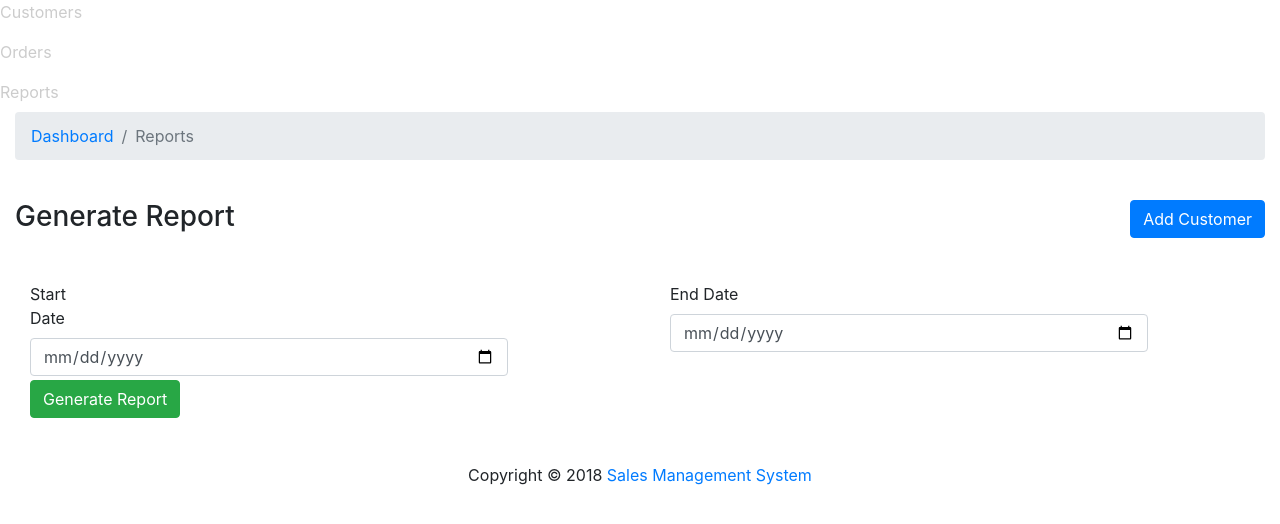
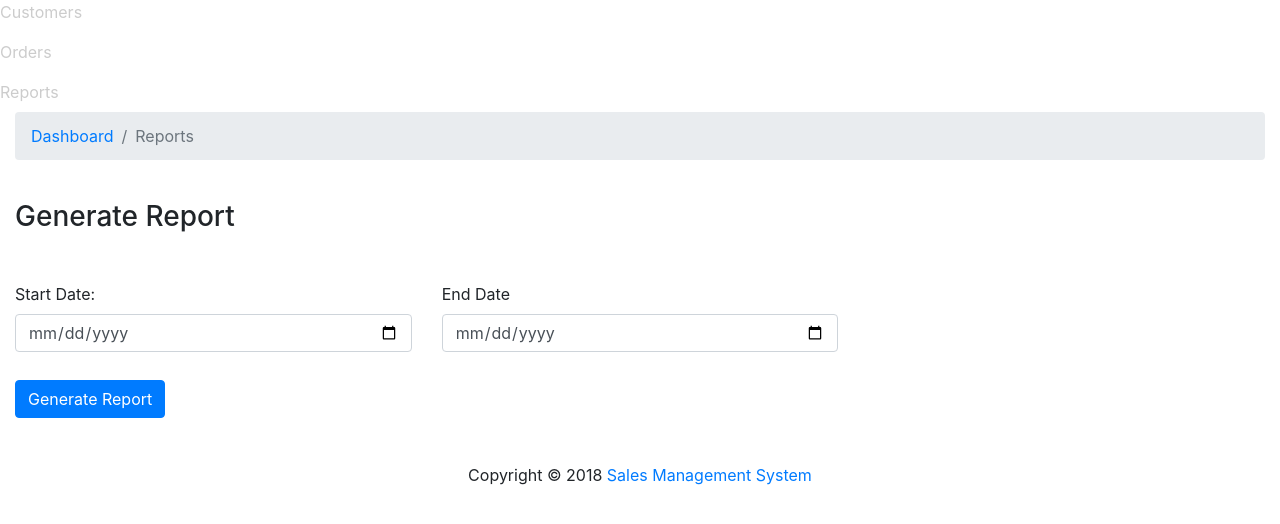
Before and after one commit to tomasz-dabrowski/sales-management-php, a PHP site: page /sales-management-php/reports.php in a window 1280 px wide. Shown: the part 224-748 px from the top of the page. Run offline with PHP 8.4, Linux system fonts and the light colour scheme; the visitor is signed in with stand-in values (Sample User, id 1); style sheets or scripts are compiled from the project's sources; some libraries are stand-ins or nearby versions.

Commit message:
generate reports

```diff
--- /dev/null
+++ b/custom/js/reports.js
@@ -0,0 +1,55 @@
+$(document).ready(function() {
+
+	$("#getOrderReportForm").unbind('submit').bind('submit', function() {
+
+		var startDate = $("#startDate").val();
+		var endDate = $("#endDate").val();
+
+		if (startDate == "" || endDate == "") {
+			if (startDate == "") {
+				$("#startDate").closest('.form-group').addClass('has-error');
+				$("#startDate").after('<p class="text-danger">Start Date is required</p>');
+			} else {
+				$(".form-group").removeClass('has-error');
+				$(".text-danger").remove();
+			}
+
+			if (endDate == "") {
+				$("#endDate").closest('.form-group').addClass('has-error');
+				$("#endDate").after('<p class="text-danger">End Date is required</p>');
+			} else {
+				$(".form-group").removeClass('has-error');
+				$(".text-danger").remove();
+			}
+		} else {
+			$(".form-group").removeClass('has-error');
+			$(".text-danger").remove();
+
+			var form = $(this);
+
+			$.ajax({
+				url: form.attr('action'),
+				type: form.attr('method'),
+				data: form.serialize(),
+				dataType: 'text',
+				success:function(response) {
+					var mywindow = window.open('', 'Sales Management System', 'height=400,width=600');
+	        mywindow.document.write('<html><head><title>Order Report</title>');
+	        mywindow.document.write('</head><body>');
+	        mywindow.document.write(response);
+	        mywindow.document.write('</body></html>');
+
+	        mywindow.document.close(); // necessary for IE >= 10
+	        mywindow.focus(); // necessary for IE >= 10
+
+	        mywindow.print();
+	        mywindow.close();
+				} // /success
+			});	// /ajax
+
+		} // /else
+
+		return false;
+	});
+
+});
--- a/reports.php
+++ b/reports.php
@@ -27,9 +27,6 @@ include_once 'includes/navbar.php';
                             <div class="col-md-6">
                                 <h3><i class="fas fa-fw fa-chart-bar"></i> Generate Report</h3>
                             </div>
-                            <div class="col-md-6" >
-                                <button class="btn btn-primary float-right button1" data-toggle="modal" id="addCustomersModalBtn" data-target="#addCustomersModal"> <i class="fas fa-plus-circle"></i> Add Customer </button>
-                            </div>
                         </div> <!-- row -->
 
                         <p><br /></p>
@@ -37,42 +34,35 @@ include_once 'includes/navbar.php';
                         <div class="panel-body">
 
                             <form class="form-horizontal" action="controller/getOrderReport.php" method="post" id="getOrderReportForm">
-
                                 <div class="row">
-                                    <div class="col-md-6">
+                                    <div class="col-md-4">
                                         <div class="form-group">
-                                    <label for="startDate" class="col-sm-2 control-label">Start Date</label>
-                                    <div class="col-sm-10">
+                                            <label for="startDate" class="control-label">Start Date:</label>
                                             <input type="date" class="form-control" id="startDate" name="startDate" placeholder="Start Date" />
                                         </div>
                                     </div>
-                                    </div>
-
-                                    <div class="col-md-6">
+                                    <div class="col-md-4">
                                         <div class="form-group">
-                                    <label for="endDate" class="col-sm-2 control-label">End Date</label>
-                                    <div class="col-sm-10">
+                                            <label for="endDate" class="control-label">End Date</label>
                                             <input type="date" class="form-control" id="endDate" name="endDate" placeholder="End Date" />
                                         </div>
                                     </div>
-                                    </div>
-                                </div>
+                                </div> <!-- /row -->
+
+                                <br />
 
                                 <div class="form-group">
-                                    <div class="col-sm-offset-2 col-sm-10">
-                                        <button type="submit" class="btn btn-success" id="generateReportBtn"> <i class="glyphicon glyphicon-ok-sign"></i> Generate Report</button>
-                                    </div>
+                                    <button type="submit" class="btn btn-primary button1" id="generateReportBtn"> <i class="fas fa-plus-circle"></i> Generate Report </button>
                                 </div>
                             </form>
 
-                        </div>
+                        </div> <!-- /panel-body -->
 
                     </div> <!-- /panel -->
                 </div> <!-- /col-md-12 -->
             </div> <!-- /row -->
         <p><br /></p>
         </div>
-        <!-- /.container-fluid -->
 
         <!-- Sticky Footer -->
         <footer class="sticky-footer">
```
Also changed, not shown: controller/getOrderReport.php (added, +43 -0 lines). Lines whose indentation alone changed are shown as unchanged.
